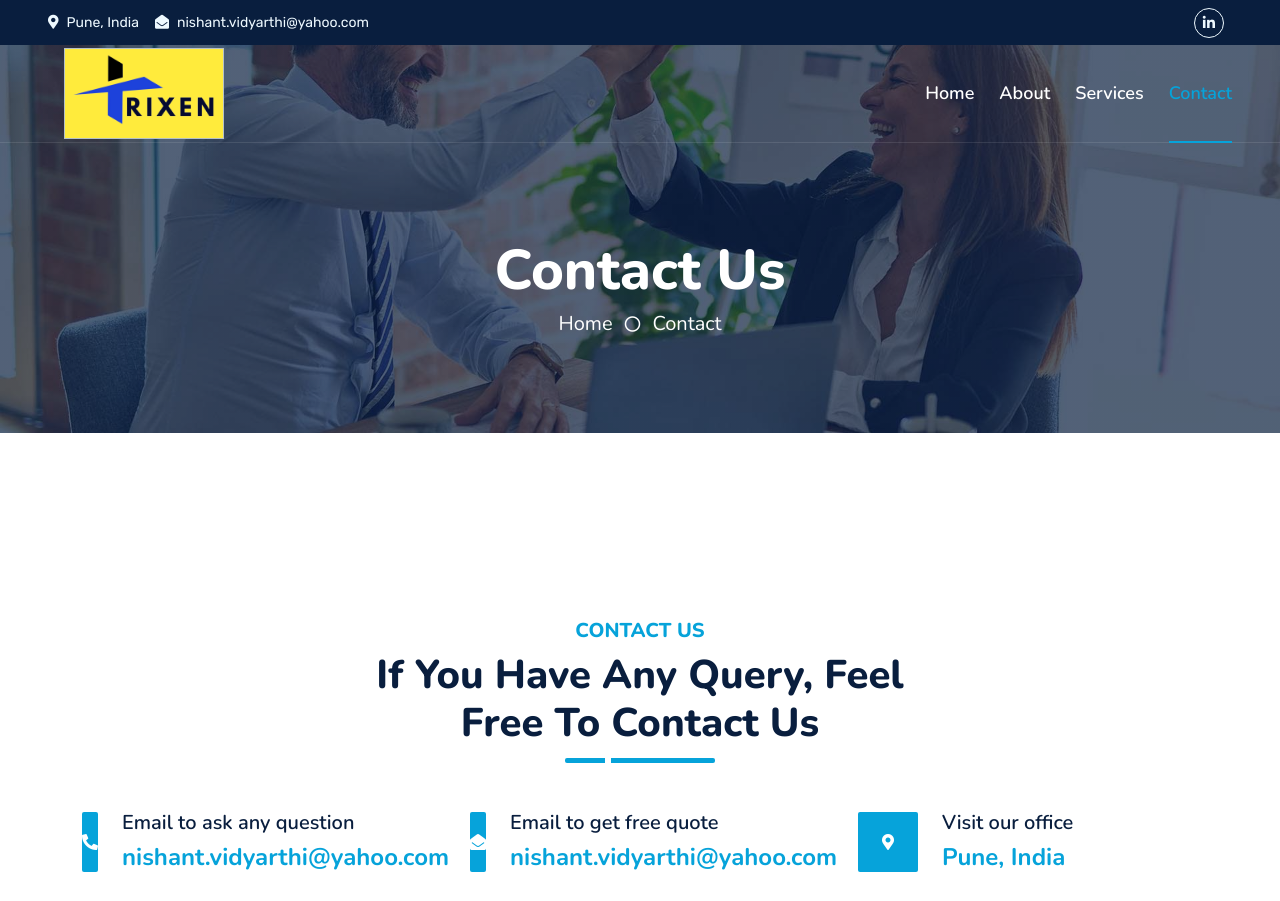
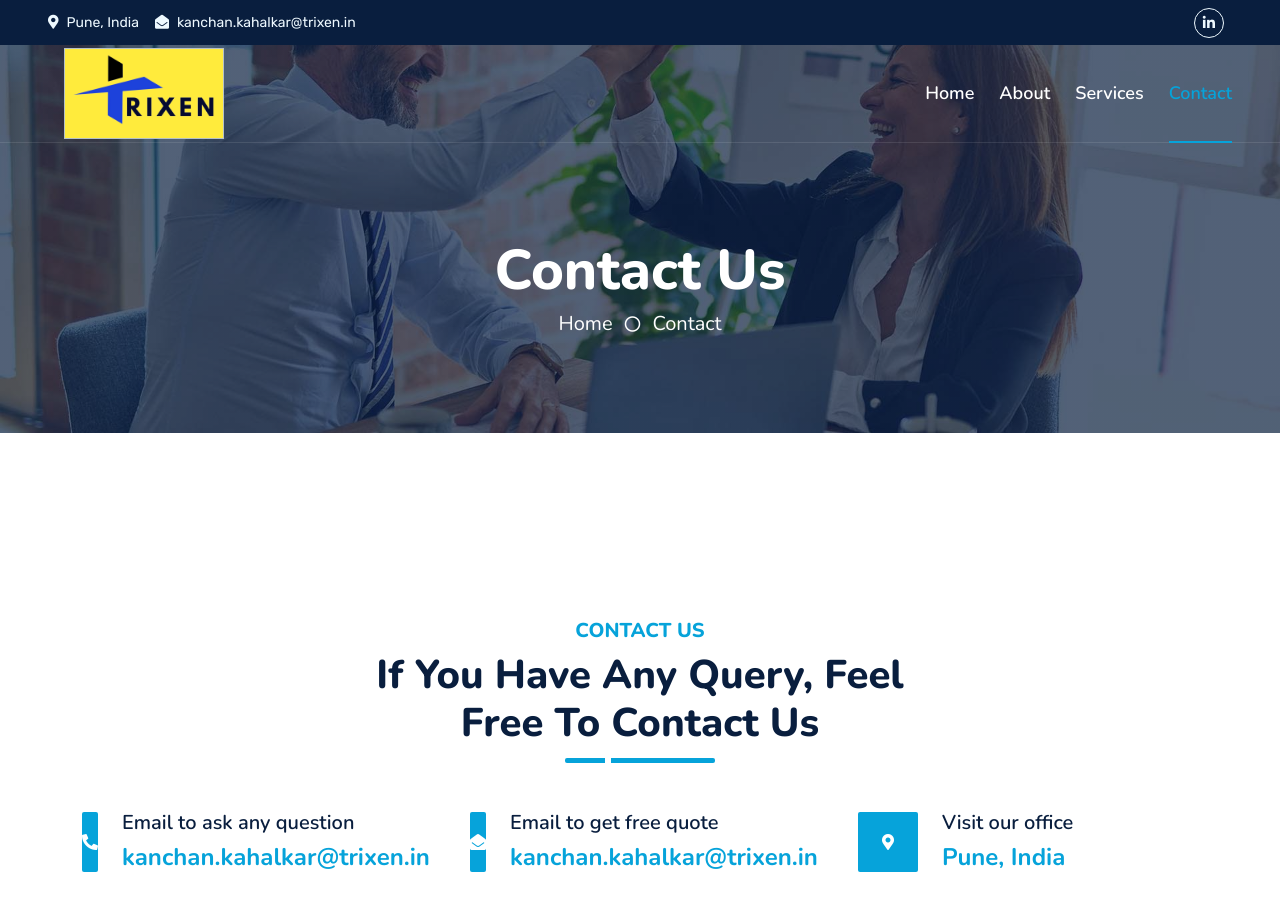
Before and after one commit to jitesh9778/jitesh9778.github.io, a plain HTML site: page contact.html in a window 1280 px wide. Shown: the top 901 px of the page. Drawn offline with nearby package versions, Linux system fonts and the light colour scheme.

Commit message:
Update contact.html

```diff
--- a/contact.html
+++ b/contact.html
@@ -45,7 +45,7 @@
             <div class="col-lg-8 text-center text-lg-start mb-2 mb-lg-0">
                 <div class="d-inline-flex align-items-center" style="height: 45px;">
                     <small class="me-3 text-light"><i class="fa fa-map-marker-alt me-2"></i>Pune, India</small>
-                    <small class="text-light"><i class="fa fa-envelope-open me-2"></i>nishant.vidyarthi@yahoo.com</small>
+                    <small class="text-light"><i class="fa fa-envelope-open me-2"></i>kanchan.kahalkar@trixen.in</small>
                 </div>
             </div>
             <div class="col-lg-4 text-center text-lg-end">
@@ -148,7 +148,7 @@
                         </div>
                         <div class="ps-4">
                             <h5 class="mb-2">Email to ask any question</h5>
-                            <h4 class="text-primary mb-0">nishant.vidyarthi@yahoo.com</h4>
+                            <h4 class="text-primary mb-0">kanchan.kahalkar@trixen.in</h4>
                         </div>
                     </div>
                 </div>
@@ -159,7 +159,7 @@
                         </div>
                         <div class="ps-4">
                             <h5 class="mb-2">Email to get free quote</h5>
-                            <h4 class="text-primary mb-0">nishant.vidyarthi@yahoo.com</h4>
+                            <h4 class="text-primary mb-0">kanchan.kahalkar@trixen.in</h4>
                         </div>
                     </div>
                 </div>
@@ -262,7 +262,7 @@
                             </div>
                             <div class="d-flex mb-2">
                                 <i class="bi bi-envelope-open text-primary me-2"></i>
-                                <p class="mb-0">nishant.vidyarthi@yahoo.com</p>
+                                <p class="mb-0">kanchan.kahalkar@trixen.in</p>
                             </div>
                             <div class="d-flex mt-4">
                                 <!-- <a class="btn btn-primary btn-square me-2" href="#"><i class="fab fa-twitter fw-normal"></i></a>
```
